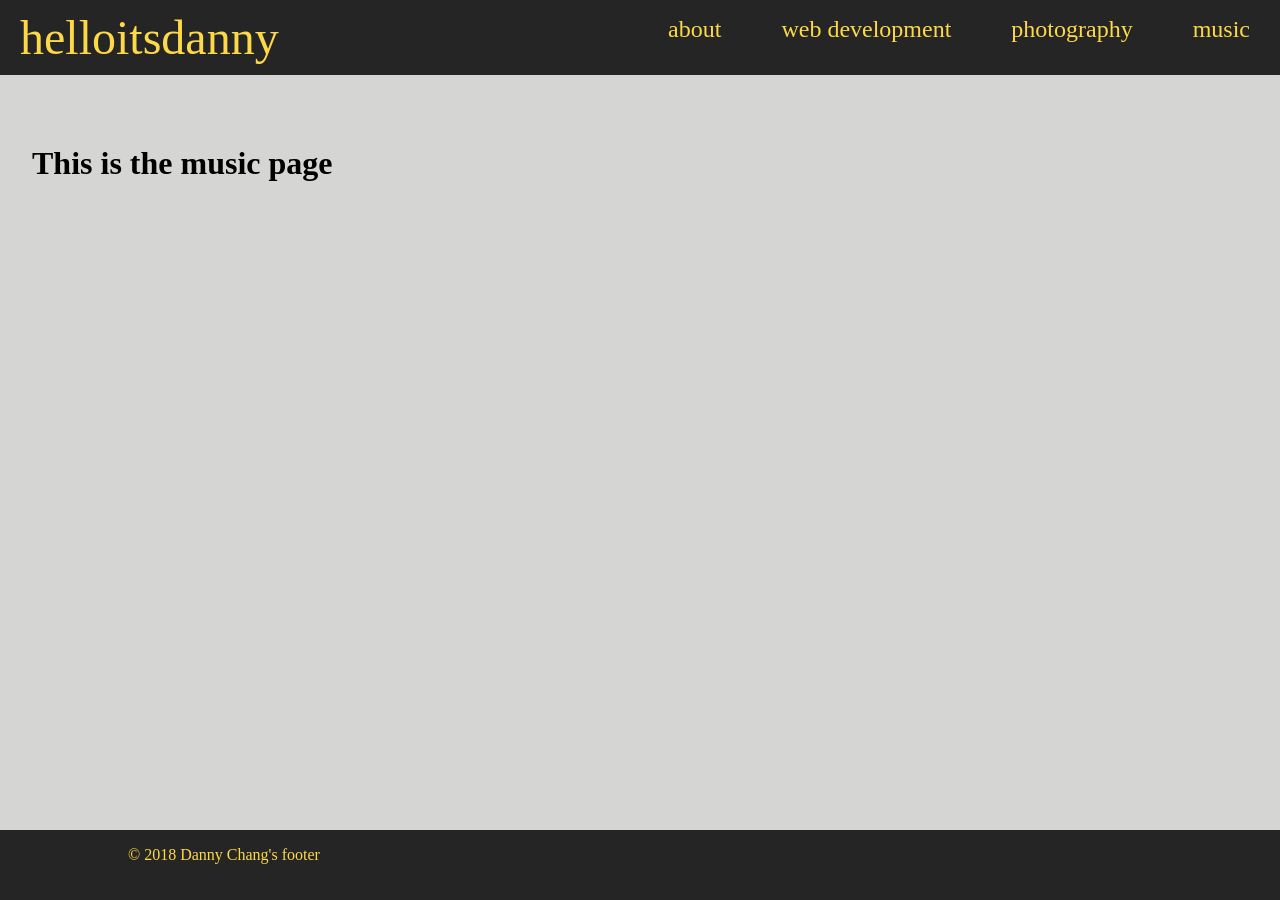
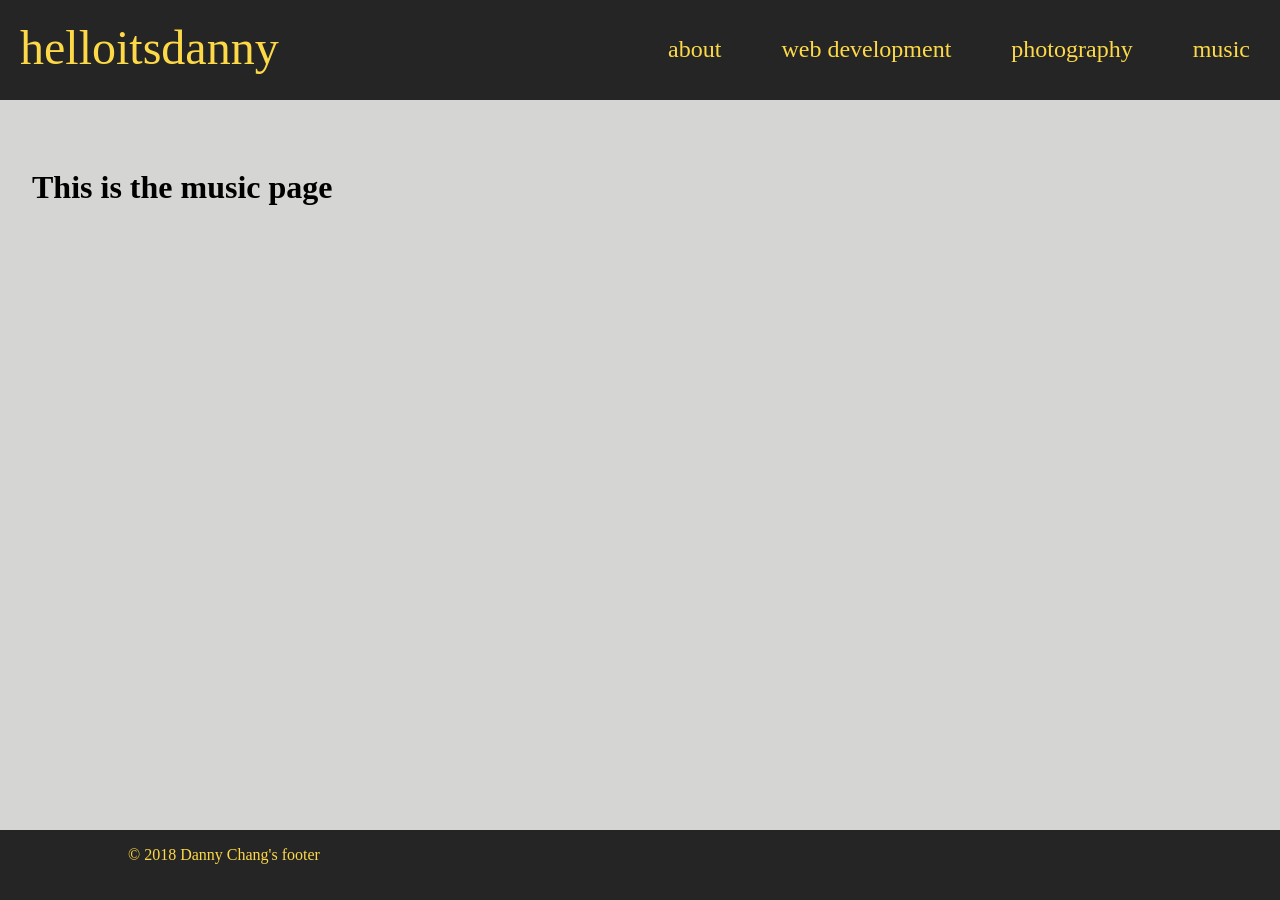
Before and after one commit to pacemade/portfolio, a Jekyll site: the page built from music.html, in a window 1280 px wide. Built offline with Jekyll 4.4.1, drawn with Linux system fonts in a browser that asks for light colours; nearby versions of some CDN libraries.

Commit message:
add baseurl of portfolio to upload on github

```diff
--- a/_config.yml
+++ b/_config.yml
@@ -1,3 +1,3 @@
 markdown: kramdown
-baseurl: ""
+baseurl: "portfolio"
 include: ["_pages"]
--- a/_sass/_header_and_footer.scss
+++ b/_sass/_header_and_footer.scss
@@ -78,28 +78,28 @@
   cursor: pointer;
   display: inline-block;
   float: right;
-  padding: 28px 20px;
+  padding: 35px 20px;
   position: relative;
   user-select: none;
 }
 
 .site-header .menu-icon .navicon {
-  background: #333;
+  background: $anchorColor;
   display: block;
   height: 2px;
   position: relative;
-  transition: background .2s ease-out;
+  transition: background .4s ease-out;
   width: 18px;
 }
 
 .site-header .menu-icon .navicon:before,
 .site-header .menu-icon .navicon:after {
-  background: #333;
+  background: $anchorColor;
   content: '';
   display: block;
   height: 100%;
   position: absolute;
-  transition: all .2s ease-out;
+  transition: all .4s ease-out;
   width: 100%;
 }
 
@@ -147,7 +147,13 @@
   .site-header li a {
     padding: 20px 30px;
     font-size: 1.5em;
+    display: table-cell;
+    vertical-align: middle;
   }
+  .logo {
+    margin-top: 10px;
+  }
+
   .site-header .menu {
     clear: none;
     float: right;
```
Also changed, not shown: 1 other file.
